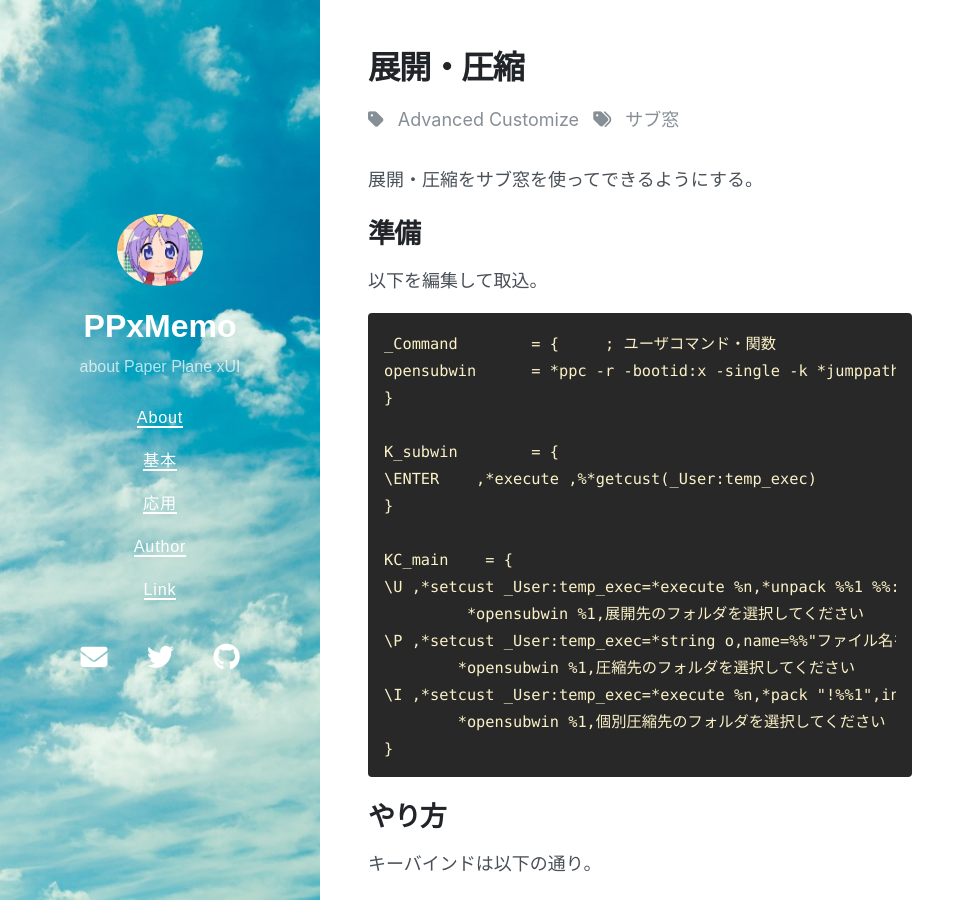
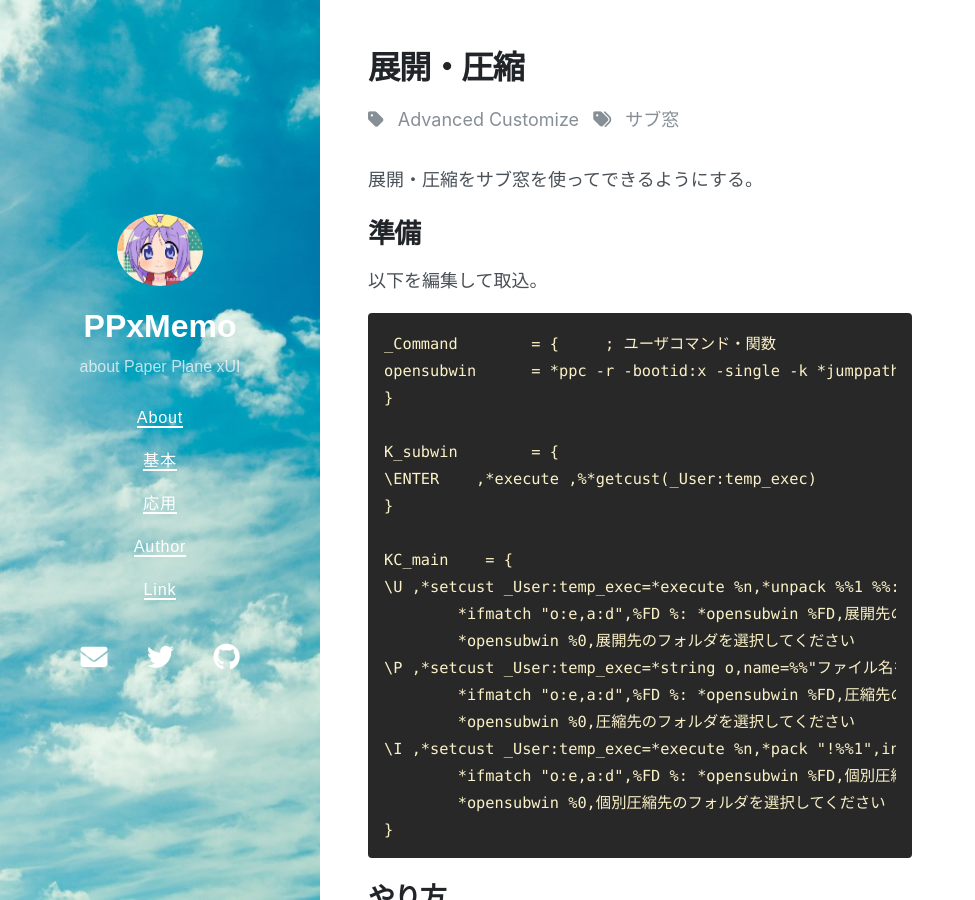
Before and after one commit to tukasa/ppxmemo, a Jekyll site: the page built from my_collections/_advanced/0302subwin.md, in a window 1280 px wide and 900 px high. Shown: the whole window, without its empty margins (0-975 px from the left). Built offline with Jekyll 4.4.1, drawn with Linux system fonts in a browser that asks for light colours; nearby versions of some CDN libraries; some of the changed text lies outside the part shown.

Commit message:
フォルダ名によって*jumppathで失敗してたのを修正

````diff
--- a/my_collections/_advanced/0302subwin.md
+++ b/my_collections/_advanced/0302subwin.md
@@ -22,11 +22,14 @@ K_subwin	= {
 
 KC_main    = {
 \U ,*setcust _User:temp_exec=*execute %n,*unpack %%1 %%: %%K"@Q"
-	 *opensubwin %1,展開先のフォルダを選択してください
+	*ifmatch "o:e,a:d",%FD %: *opensubwin %FD,展開先のフォルダを選択してください %: *stop
+	*opensubwin %0,展開先のフォルダを選択してください
 \P ,*setcust _User:temp_exec=*string o,name=%%"ファイル名を入力してください"%%{%%*extract(%n"%%%%X")%%} %%: *execute %n,*pack "!%%1%\%%so"name" %%: %%K"@Q"
-	*opensubwin %1,圧縮先のフォルダを選択してください
+	*ifmatch "o:e,a:d",%FD %: *opensubwin %FD,圧縮先のフォルダを選択してください %: *stop
+	*opensubwin %0,圧縮先のフォルダを選択してください
 \I ,*setcust _User:temp_exec=*execute %n,*pack "!%%1",indiv %%: %%K"@Q"
-	*opensubwin %1,個別圧縮先のフォルダを選択してください
+	*ifmatch "o:e,a:d",%FD %: *opensubwin %FD,個別圧縮先のフォルダを選択してください %: *stop
+	*opensubwin %0,個別圧縮先のフォルダを選択してください
 }{% endraw %}
 ```
 
````
Also changed, not shown: other parts of my_collections/_advanced/0302subwin.md (+1 -1 lines), my_collections/_advanced/0301subwin.md (+5 -3 lines).
